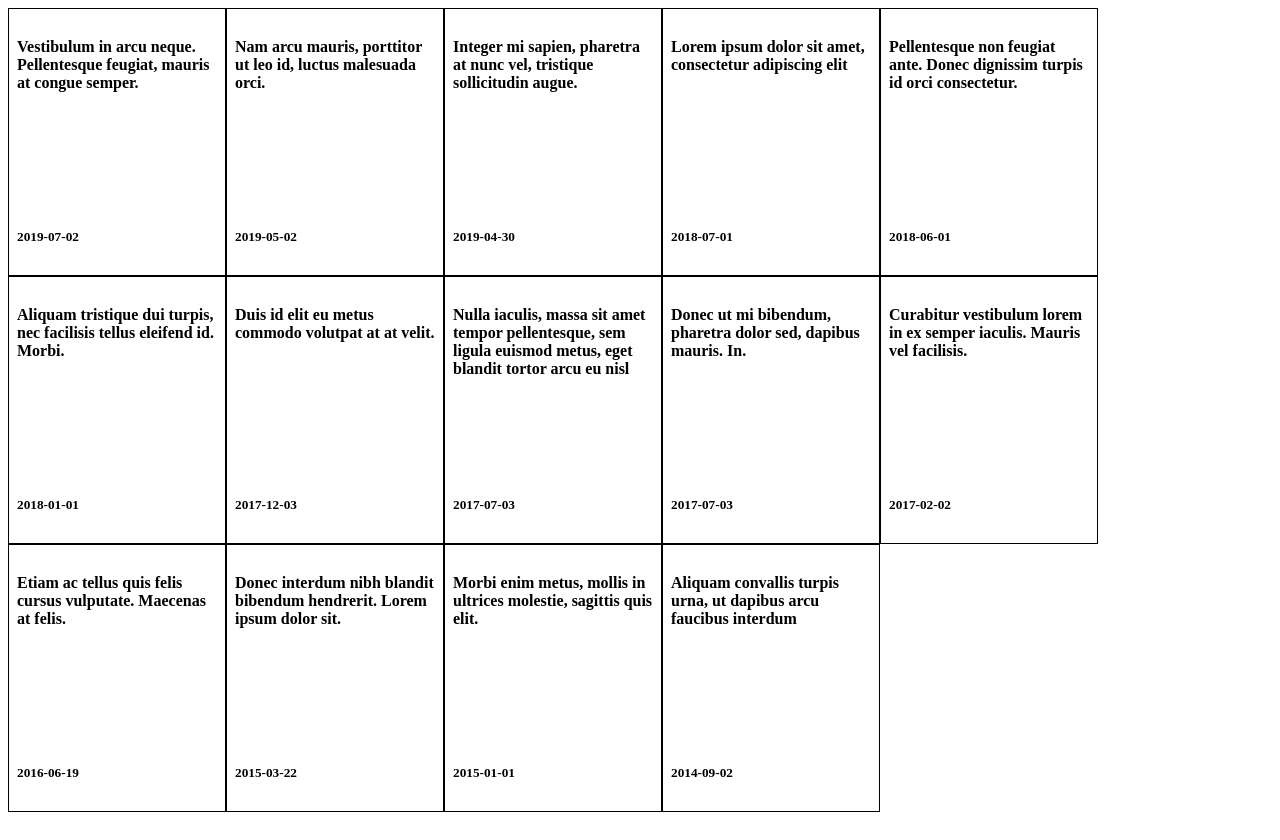
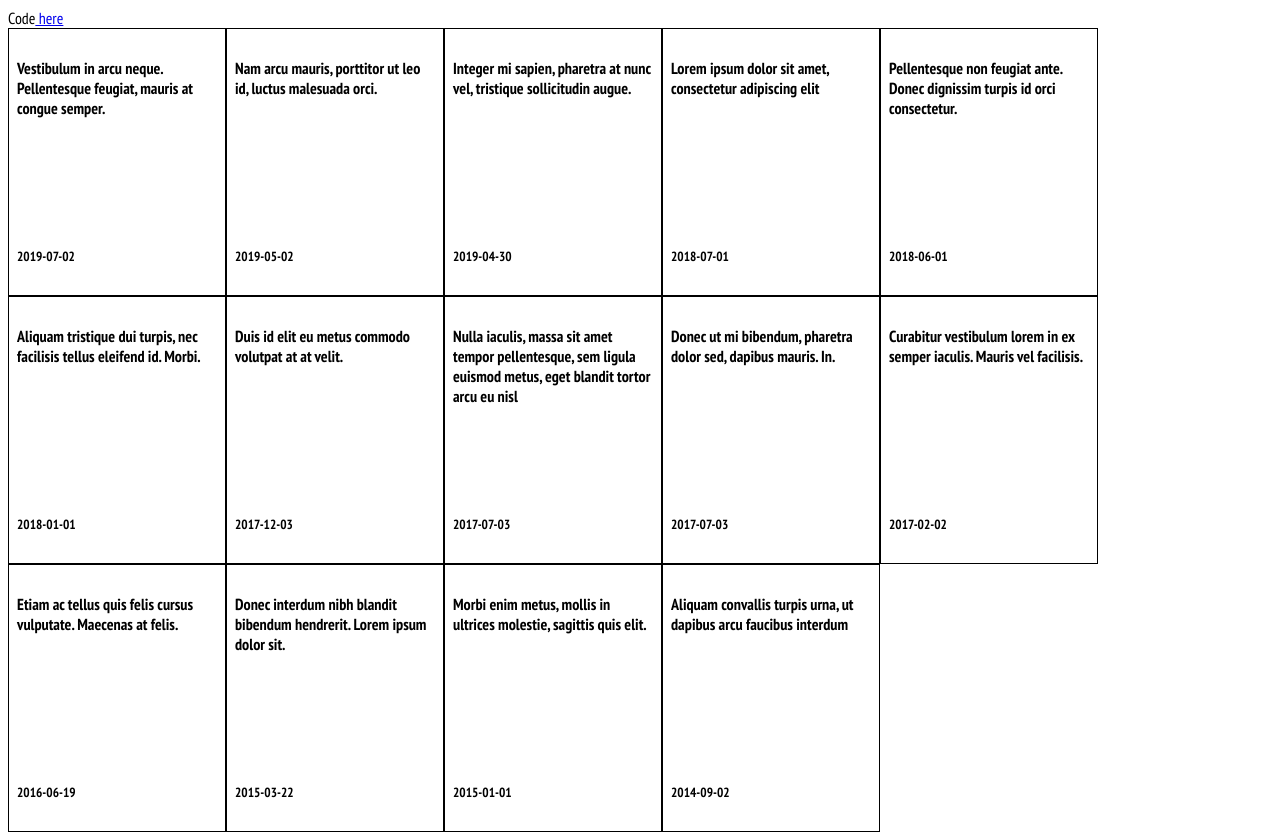
Before and after one commit to cameron-chromiak/Equisolve-Challenge, a plain HTML site: page index.html in a window 1280 px wide. Drawn offline with nearby package versions, Linux system fonts and the light colour scheme.

Commit message:
gh link/ changed font

```diff
--- a/index.html
+++ b/index.html
@@ -7,10 +7,12 @@
   <meta charset='UTF-8'>
   <meta name='viewport' content='width=device-width, initial-scale=1.0'>
   <meta http-equiv='X-UA-Compatible' content='ie=edge'>
+    <link href="https://fonts.googleapis.com/css?family=PT+Sans+Narrow:400,700&display=swap" rel="stylesheet">
   <script src='https://ajax.googleapis.com/ajax/libs/jquery/2.2.4/jquery.min.js'></script><link rel='stylesheet' href='style.css'>
   <title>Equisolve</title>
 </head>
 <body>
+  Code<a href="https://github.com/cameron-chromiak/Equisolve-Challenge"> here</a>
   <div class='container' id='container'>
   </div>
 </body>
--- a/style.css
+++ b/style.css
@@ -11,3 +11,6 @@
   flex-direction: column;
   justify-content: space-between;
 }
+*{
+font-family: 'PT Sans Narrow'
+}
```
